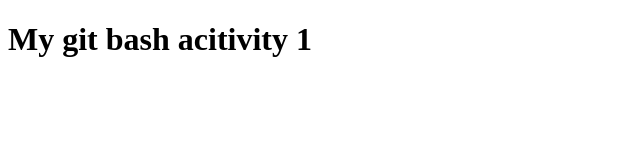
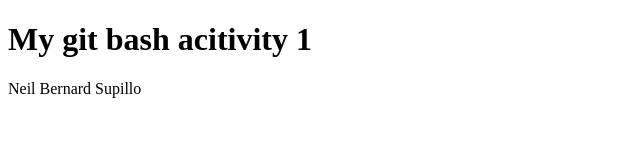
Before and after one commit to neilbernard-sscgi/sscgi_supillo_act1, a plain HTML site: page index.html in a window 1280 px wide. Shown: the whole page, without its empty margins (0-640 px from the left). Drawn offline with Linux system fonts and the light colour scheme.

Commit message:
Final commit

```diff
--- a/index.html
+++ b/index.html
@@ -7,6 +7,6 @@
 </head>
 <body>
     <h1>My git bash acitivity 1</h1>
-
+    <p>Neil Bernard Supillo</p>
 </body>
 </html>
```
